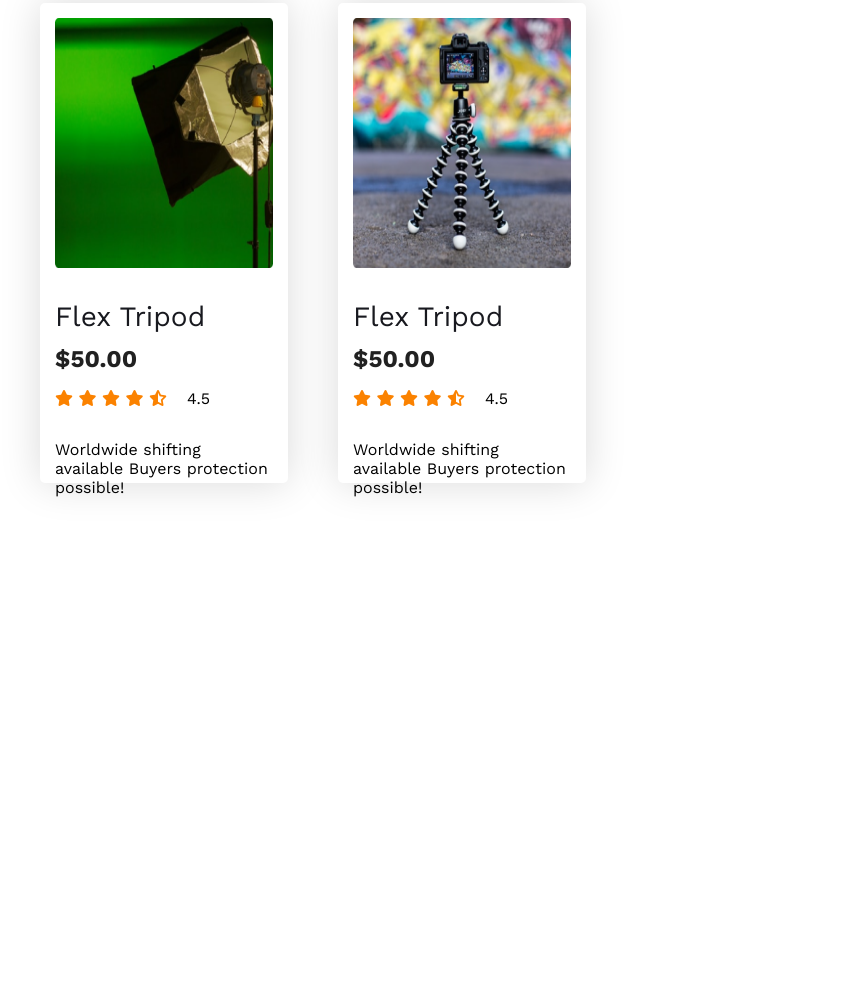
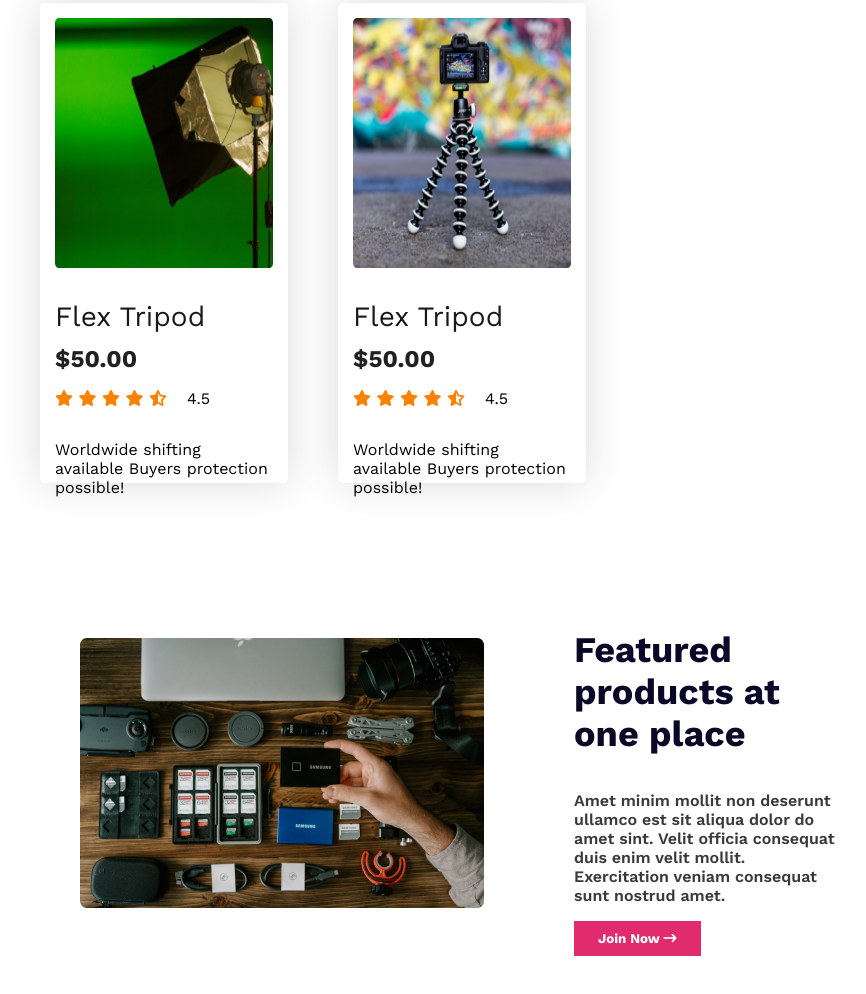
Before and after one commit to joytunnahar/my-influencer-gear, a plain HTML site: page index.html in a window 1280 px wide. Shown: the part 2365-3359 px from the top of the page, without its empty margins (178-1044 px from the left). Before the commit the page ends 2958 px from the top, so only its background shows below. Drawn offline with nearby package versions, Linux system fonts and the light colour scheme.

Commit message:
featured done

```diff
--- a/index.html
+++ b/index.html
@@ -279,6 +279,19 @@
             </div>
 
         </section>
+
+        <!-- featured section -->
+        <section class="featured-container">
+            <div class="featured-image">
+                <img src="images/gear.png" alt="">
+            </div>
+
+            <div class="featured-content">
+                <h3 class="featured-title">Featured products at one place</h3>
+                <p class="text-description">Amet minim mollit non deserunt ullamco est sit aliqua dolor do amet sint. Velit officia consequat duis enim velit mollit. Exercitation veniam consequat sunt nostrud amet.</p>
+                <button class="btn-join-now">Join Now  <i class="fa-solid fa-arrow-right-long"></i></button>
+            </div>
+        </section>
     </main>
 <!-- footer -->
     <footer>
--- a/styles/style.css
+++ b/styles/style.css
@@ -117,6 +117,24 @@ main{
     gap: 20px;
 
 }
+/* featured styles */
+.featured-container{
+    display: flex;
+    gap: 90px;
+    align-items: center;
+    margin: 100px 50px;
+}
+.featured-title{
+    color: #0A0826;
+    font-size: 2.25rem;
+}
+.btn-join-now{
+    background: #E02C6D;
+    padding: 10px 24px;
+    color: #FFF;
+    font-weight: 700;
+    border: 0;
+}
 
 
 
@@ -134,8 +152,7 @@ main{
 /* mobile device */
 @media screen  and (max-width:576px) {
 
-    header nav
-    {
+    header nav{
         flex-direction: column;
         margin: 10px;
     }
@@ -157,6 +174,10 @@ main{
         grid-template-columns: 1fr;
 
     }
+    .featured-container{
+        flex-direction: column-reverse;
+        text-align: center;
+    }
 
 
 }
@@ -174,4 +195,8 @@ main{
     main{
         margin: 0 auto;
     }
+    .featured-container{
+        flex-direction: column-reverse;
+        text-align: center;
+    }
 }
```
